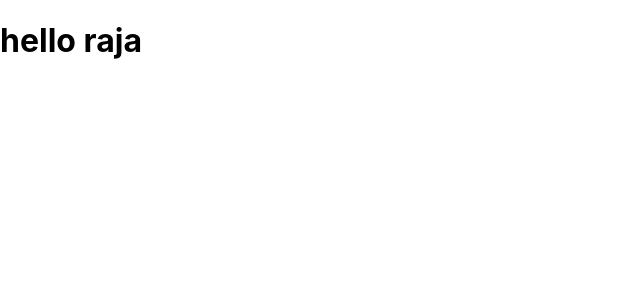
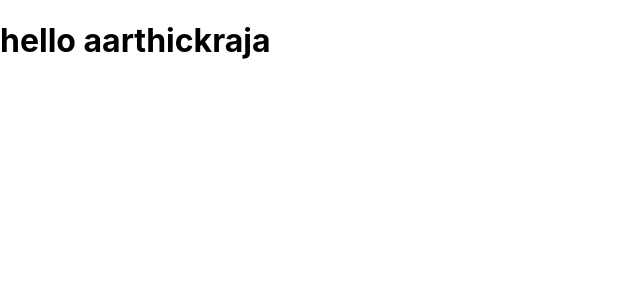
Before and after one commit to Aarthick1705/react-all-concepts, a React (Create React App) app in the folder jsx/jsx_file/: page / in a window 1280 px wide. Shown: the top 300 px of the page, without its empty margins (0-640 px from the left). Built offline with nearby package versions, Linux system fonts and the light colour scheme.

Commit message:
Update xml_example.jsx

```diff
--- a/jsx/jsx_file/src/xml_example.jsx
+++ b/jsx/jsx_file/src/xml_example.jsx
@@ -3,7 +3,7 @@ import React from "react";
 
 const Xmlexample=()=>{
 
- const name="raja";
+ const name=" aarthickraja";
 
 
     return(
```
